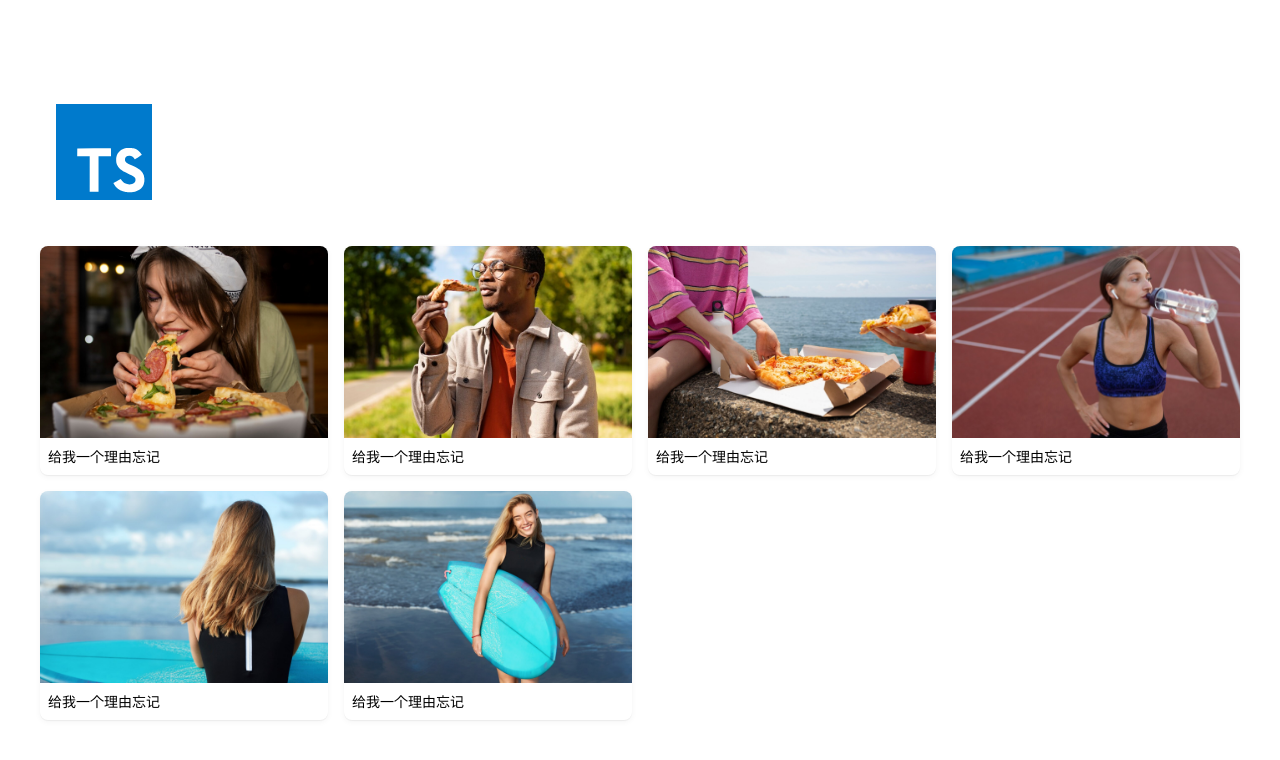
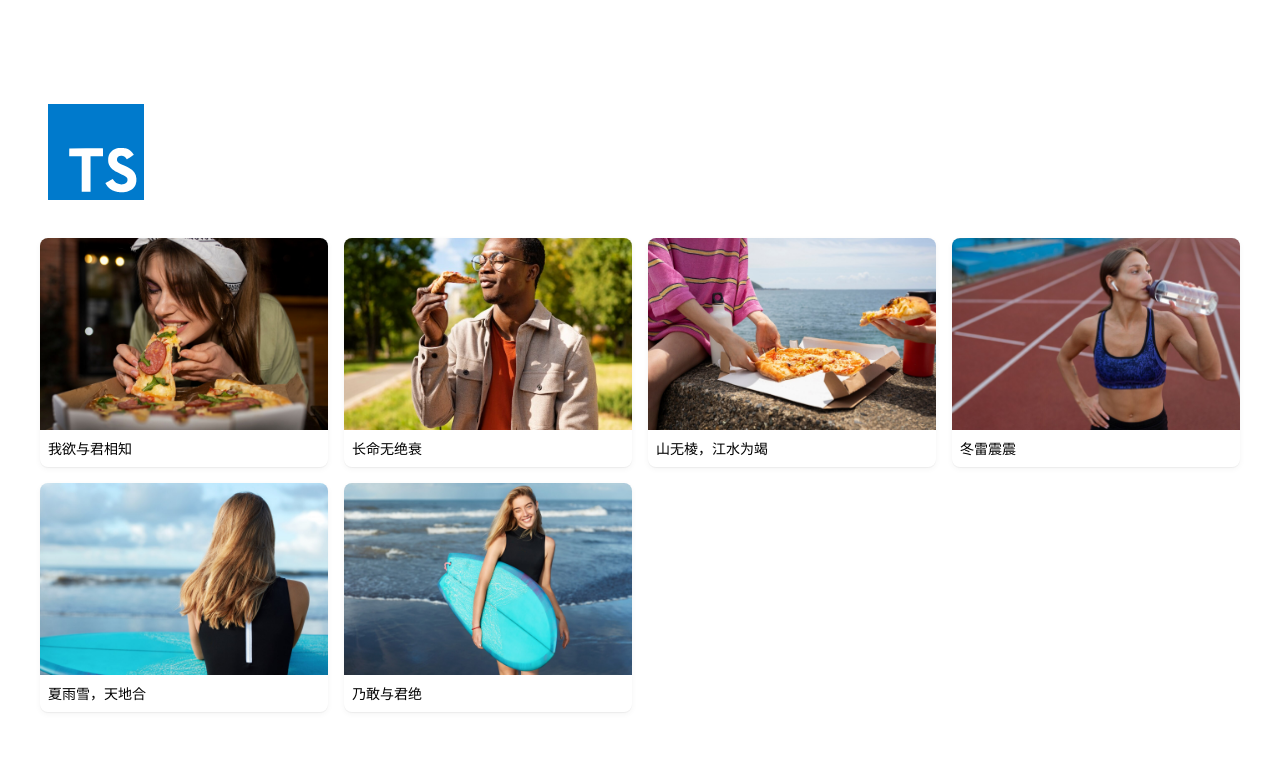
Before and after one commit to vinistudy/autoImglist, a website built with Vite: page index.html in a window 1280 px wide. Built offline with nearby package versions, Linux system fonts and the light colour scheme.

Commit message:
细节配置处理

```diff
--- a/src/main.ts
+++ b/src/main.ts
@@ -20,7 +20,7 @@ document.querySelector<HTMLDivElement>("#app")!.innerHTML = `
         </div>
 
         <div class="des-con">
-          <span>给我一个理由忘记</span>
+          <span>我欲与君相知</span>
         </div>
       </div>
     </div>
@@ -32,7 +32,7 @@ document.querySelector<HTMLDivElement>("#app")!.innerHTML = `
         </div>
 
         <div class="des-con">
-          <span>给我一个理由忘记</span>
+          <span>长命无绝衰</span>
         </div>
       </div>
     </div>
@@ -44,7 +44,7 @@ document.querySelector<HTMLDivElement>("#app")!.innerHTML = `
         </div>
 
         <div class="des-con">
-          <span>给我一个理由忘记</span>
+          <span>山无棱，江水为竭</span>
         </div>
       </div>
     </div>
@@ -56,7 +56,7 @@ document.querySelector<HTMLDivElement>("#app")!.innerHTML = `
         </div>
 
         <div class="des-con">
-          <span>给我一个理由忘记</span>
+          <span>冬雷震震</span>
         </div>
       </div>
     </div>
@@ -68,7 +68,7 @@ document.querySelector<HTMLDivElement>("#app")!.innerHTML = `
         </div>
 
         <div class="des-con">
-          <span>给我一个理由忘记</span>
+          <span>夏雨雪，天地合</span>
         </div>
       </div>
     </div>
@@ -80,7 +80,7 @@ document.querySelector<HTMLDivElement>("#app")!.innerHTML = `
         </div>
 
         <div class="des-con">
-          <span>给我一个理由忘记</span>
+          <span>乃敢与君绝</span>
         </div>
       </div>
     </div>
--- a/src/style.css
+++ b/src/style.css
@@ -33,7 +33,7 @@ a:hover {
 
 .logo {
   height: 6em;
-  padding: 1.5em;
+  padding: 1em;
   will-change: filter;
   transition: filter 300ms;
 }
```
Also changed, not shown: Readme.md, index.jpg (added), index.png (deleted), 1 other file.
